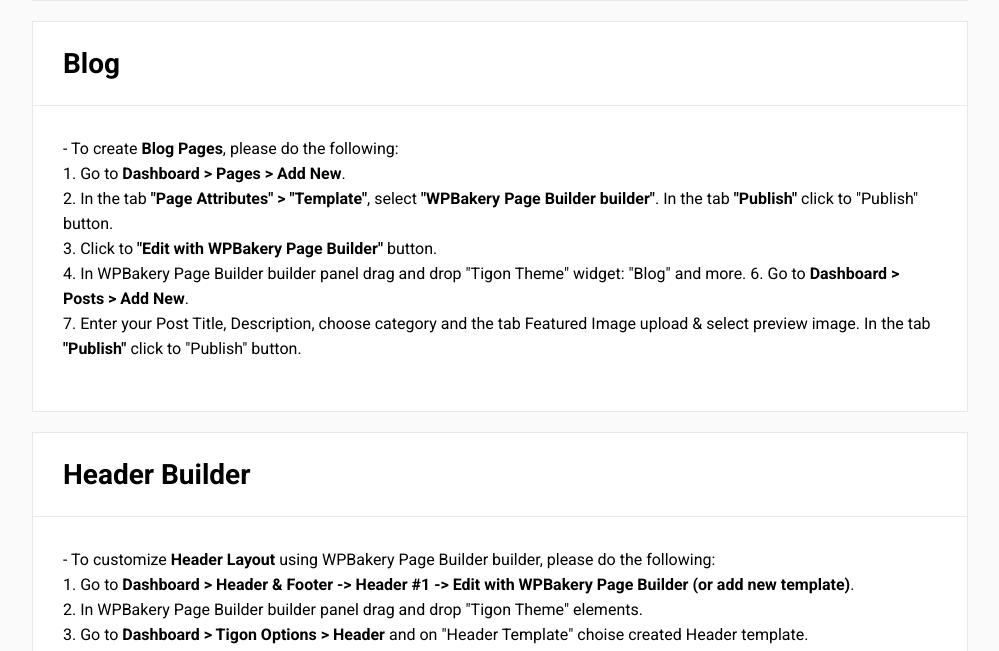
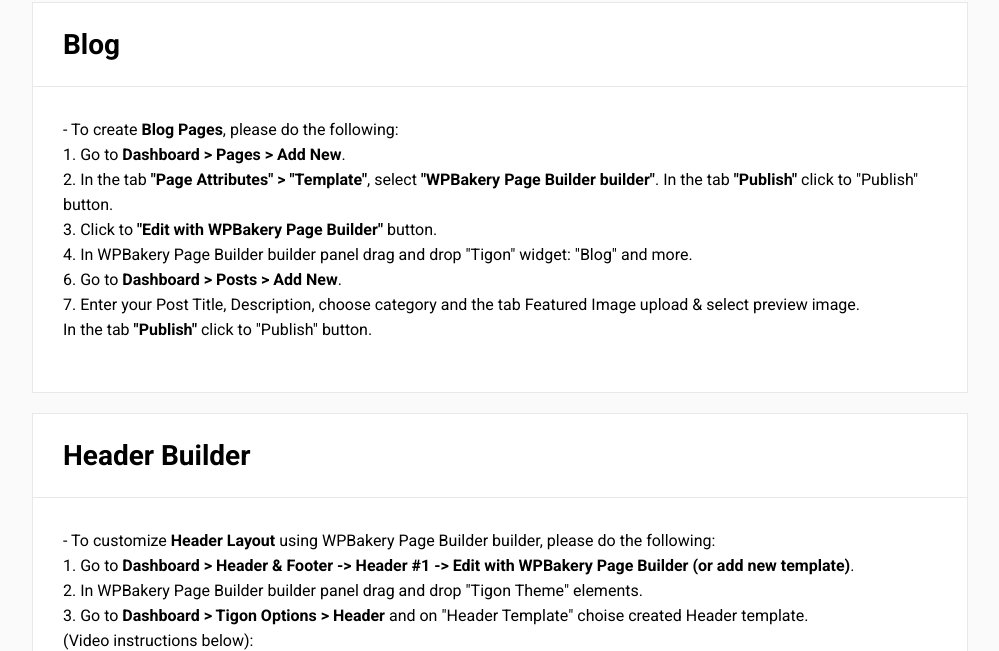
Before and after one commit to Balcom-soft/wp-docs, a plain HTML site: page Documentation/index.html in a window 1280 px wide. Shown: the part 10066-10717 px from the top of the page, without its empty margins (248-1247 px from the left). Drawn offline with Linux system fonts and the light colour scheme.

Commit message:
Update index.html

```diff
--- a/Documentation/index.html
+++ b/Documentation/index.html
@@ -354,7 +354,7 @@
 			<div class="tigon-img"><img src="assets/img/faq.png"/></div>
 			<div class="tigon-img"><img src="assets/img/faq1.png"/></div>
 			</p>
-faqwidget
+
 			<p>
 				- To create <strong>FAQ Page</strong><br/>
 				1. Go to <strong>Dashboard > Pages > Add New</strong>. Click to "Edit with WPBakery Page Builder" button.<br/>
@@ -380,10 +380,10 @@ faqwidget
 				2. In the tab <strong>"Page Attributes" &gt; "Template"</strong>,
 				select <strong>"WPBakery Page Builder builder"</strong>. In the tab <strong>"Publish"</strong> click to "Publish" button.<br>
 				3. Click to <strong>"Edit with WPBakery Page Builder"</strong> button.<br>
-				4. In WPBakery Page Builder builder panel drag and drop "Tigon Theme" widget: "Blog" and more.
+				4. In WPBakery Page Builder builder panel drag and drop "Tigon" widget: "Blog" and more.<br>
 				6. Go to <strong>Dashboard &gt; Posts &gt; Add New</strong>.<br>
 				7. Enter your Post Title, Description, choose category and
-				the tab Featured Image upload &amp; select preview image.
+				the tab Featured Image upload &amp; select preview image. <br>
 				In the tab <strong>"Publish"</strong> click to "Publish" button.
 			</p>
 
```
